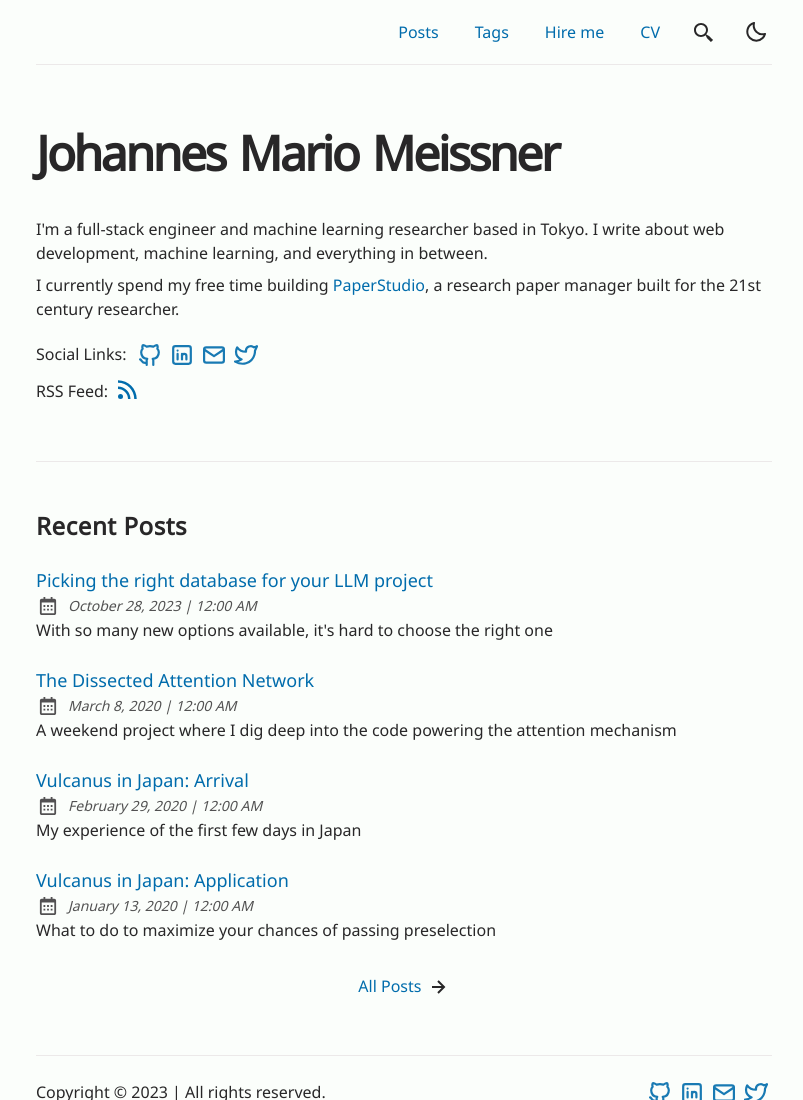
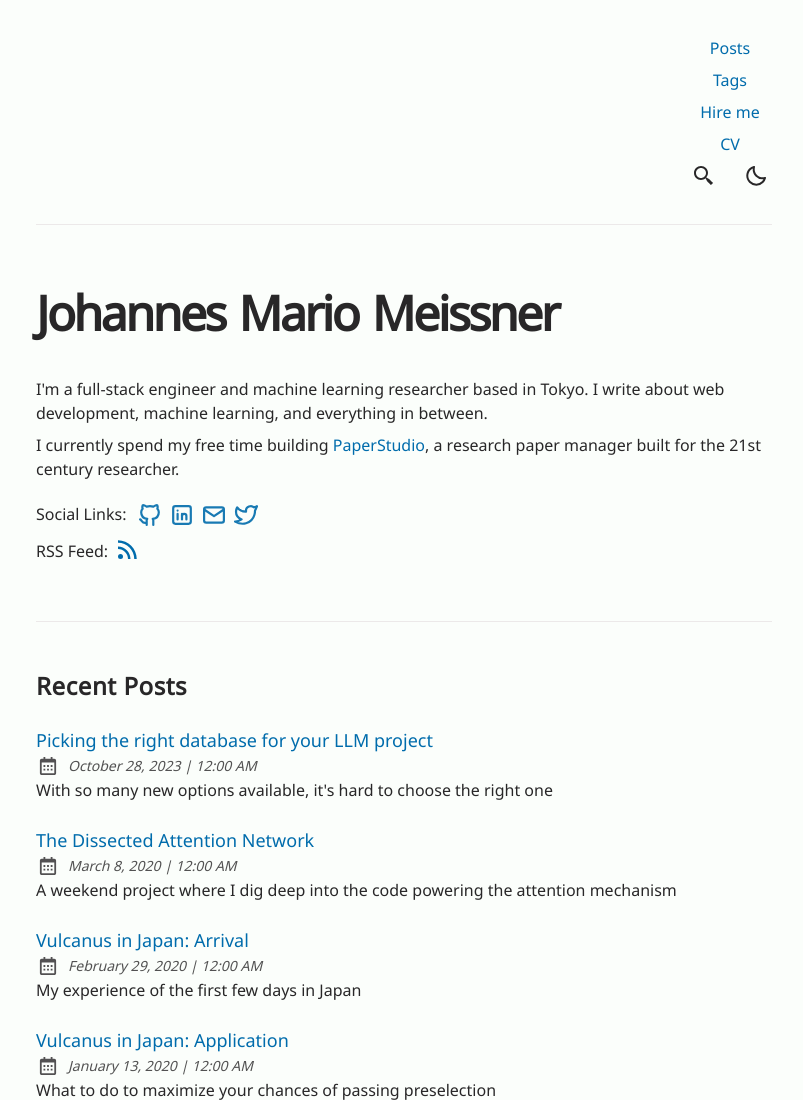
Before and after one commit to mariomeissner/astro-blog, an Astro site: page / in a window 1280 px wide. Shown: the top 1100 px of the page, without its empty margins (236-1039 px from the left). Built offline with nearby package versions, Linux system fonts and the light colour scheme; Astro itself is replaced by a stand-in of ours; some packages are replaced by stand-ins of ours.

Commit message:
Fix menu open close

```diff
--- a/src/components/Header.astro
+++ b/src/components/Header.astro
@@ -15,7 +15,7 @@ const currentPath = Astro.url.pathname;
   <a id="skip-to-content" href="#main-content">Skip to content</a>
   <div class="nav-container">
     <div class="top-nav-wrap">
-      <a href="/" class="logo">
+      <a href="/" class="logo whitespace-nowrap">
         {
           currentPath !== "/" &&
             (LOGO_IMAGE.enable ? (
@@ -80,7 +80,7 @@ const currentPath = Astro.url.pathname;
               href="/search"
               className={`focus-outline p-3 sm:p-1 ${
                 activeNav === "search" ? "active" : ""
-              }`}
+              } flex`}
               ariaLabel="search"
               title="Search"
             >
@@ -128,7 +128,7 @@ const currentPath = Astro.url.pathname;
     @apply mx-auto flex max-w-3xl flex-col items-center justify-between sm:flex-row;
   }
   .top-nav-wrap {
-    @apply relative flex w-full items-start justify-between p-4 h-8 sm:items-center sm:py-8;
+    @apply relative flex w-full items-start justify-between p-4 sm:items-center sm:py-8;
   }
   .logo {
     @apply absolute py-1 text-lg font-semibold sm:static sm:text-xl;
@@ -141,22 +141,22 @@ const currentPath = Astro.url.pathname;
   }
 
   nav {
-    @apply flex w-full flex-col items-center bg-skin-fill sm:ml-2 sm:flex-row sm:justify-end sm:space-x-4 sm:py-0 sm:w-auto sm:flex-nowrap;
+    @apply flex w-full flex-col items-center sm:ml-2 sm:flex-row sm:justify-end sm:space-x-4 sm:py-0;
   }
   nav ul {
-    @apply flex mt-4 w-44 gap-x-2 gap-y-2 sm:ml-0 sm:mt-0 sm:w-auto sm:gap-x-5 sm:gap-y-0;
+    @apply mt-4 grid w-44 grid-cols-2 grid-rows-4 gap-x-2 gap-y-2 sm:ml-0 sm:mt-0 sm:w-auto sm:gap-x-5 sm:gap-y-0;
   }
   nav ul li {
     @apply col-span-2 flex items-center justify-center;
   }
   nav ul li a {
-    @apply w-full px-4 py-3 text-center font-medium whitespace-nowrap hover:text-skin-accent sm:my-0 sm:px-2 sm:py-1;
+    @apply w-full px-4 py-3 text-center font-medium hover:text-skin-accent sm:my-0 sm:px-2 sm:py-1;
   }
-  nav ul li:nth-child(4) a {
+  nav ul li:nth-last-child(2) a {
     @apply w-auto;
   }
-  nav ul li:nth-child(4),
-  nav ul li:nth-child(5) {
+  nav ul li:nth-last-child(1),
+  nav ul li:nth-last-child(2) {
     @apply col-span-1;
   }
   nav a.active {
@@ -194,12 +194,15 @@ const currentPath = Astro.url.pathname;
 </style>
 
 <script>
+  console.log("Header");
+  function toggleNav() {
     // Toggle menu
     const menuBtn = document.querySelector(".hamburger-menu");
     const menuIcon = document.querySelector(".menu-icon");
     const menuItems = document.querySelector("#menu-items");
 
     menuBtn?.addEventListener("click", () => {
+      console.log("Clicked menu button")
       const menuExpanded = menuBtn.getAttribute("aria-expanded") === "true";
       menuIcon?.classList.toggle("is-active");
       menuBtn.setAttribute("aria-expanded", menuExpanded ? "false" : "true");
@@ -209,4 +212,10 @@ const currentPath = Astro.url.pathname;
       );
       menuItems?.classList.toggle("display-none");
     });
+  }
+
+  toggleNav();
+
+  // Runs on view transitions navigation
+  document.addEventListener("astro:after-swap", toggleNav);
 </script>
--- a/src/layouts/Layout.astro
+++ b/src/layouts/Layout.astro
@@ -1,6 +1,7 @@
 ---
 import { SITE } from "@config";
 import "@styles/base.css";
+import { ViewTransitions } from "astro:transitions";
 
 const googleSiteVerification = import.meta.env.PUBLIC_GOOGLE_SITE_VERIFICATION;
 
@@ -75,6 +76,8 @@ const socialImageURL = new URL(
       )
     }
 
+    <ViewTransitions />
+
     <script is:inline src="/toggle-theme.js"></script>
   </head>
   <body>
```
Lines whose indentation alone changed are shown as unchanged.
